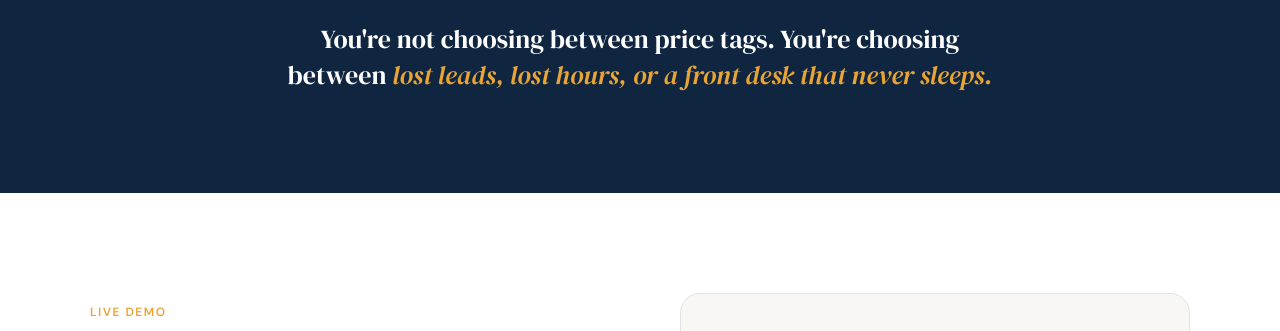
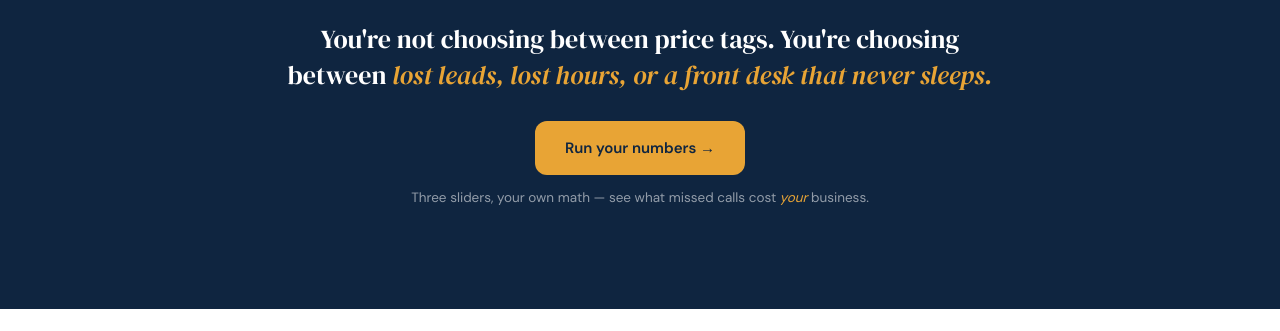
Before and after one commit to ghill217/406frontdesk-site, an Eleventy site: page src/index.njk in a window 1280 px wide. Shown: the part 4180-4511 px from the top of the page. Built offline with nearby package versions, Linux system fonts and the light colour scheme; Eleventy itself is replaced by a stand-in of ours; files that its build step writes are made by us from their sources; a script that the page names is missing.

Commit message:
Homepage: link /roi/ calculator from the worth section
Amber Run-your-numbers CTA + caption under the worth-bottom line -
the section already asks the calculator question, now it answers it.

Co-Authored-By: Claude Fable 5 <noreply@anthropic.com>

```diff
--- a/src/css/home.css
+++ b/src/css/home.css
@@ -223,6 +223,9 @@
     color: #fff; line-height: 1.4; max-width: 720px; margin-left: auto; margin-right: auto;
   }
   .worth-bottom em { font-style: italic; color: var(--accent); }
+  .worth-cta { text-align: center; margin-top: 28px; }
+  .worth-cta p { margin-top: 12px; font-size: 13.5px; color: rgba(255,255,255,0.55); }
+  .worth-cta p em { font-style: italic; color: var(--accent); }
 
   /* TESTIMONIALS */
   .proof { background: var(--surface); }
--- a/src/index.njk
+++ b/src/index.njk
@@ -172,6 +172,10 @@ pageCss: home
     </div>
     <div class="worth-bottom">
       You're not choosing between price tags. You're choosing between <em>lost leads, lost hours, or a front desk that never sleeps.</em>
+    </div>
+    <div class="worth-cta fade-in">
+      <a href="/roi/" class="btn-primary">Run your numbers &rarr;</a>
+      <p>Three sliders, your own math — see what missed calls cost <em>your</em> business.</p>
     </div>
   </div>
 </section>
```
